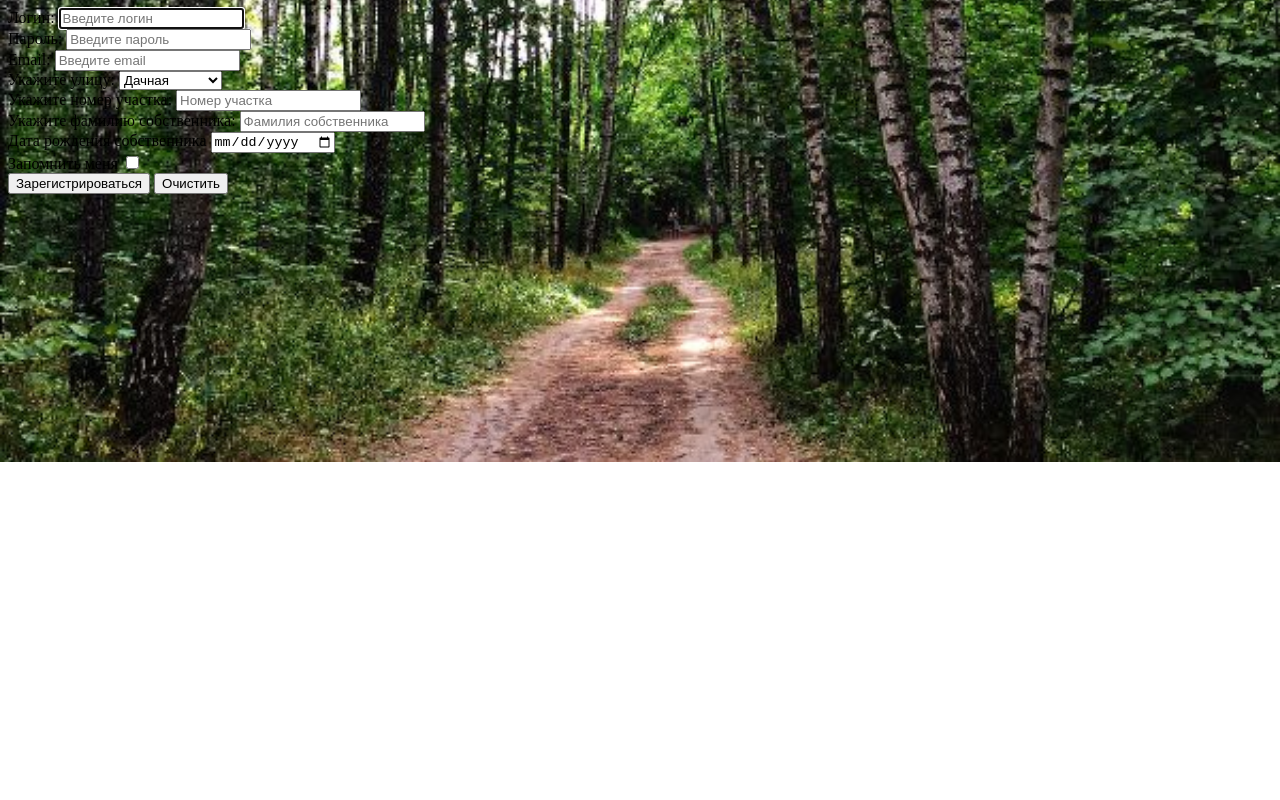
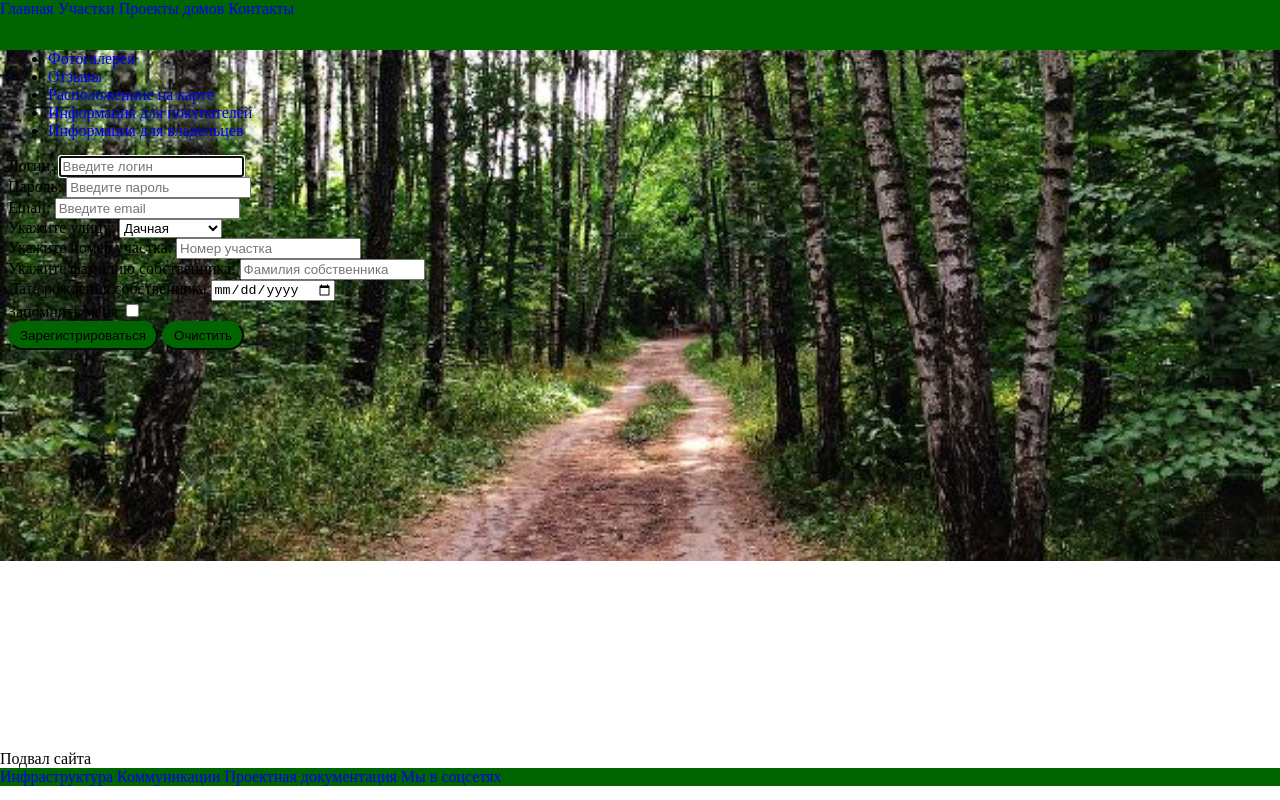
Before and after one commit to gusakovav/homework_html, a plain HTML site: page autorization.html in a window 1280 px wide. Drawn offline with Linux system fonts and the light colour scheme.

Commit message:
hw 27_10

```diff
--- a/autorization.html
+++ b/autorization.html
@@ -2,10 +2,31 @@
 <html lang="ru">
 <head>
     <meta charset="UTF-8">
-    <title>Регистраация</title>
+    <title>Регистрация</title>
     <link rel="stylesheet" href="style/style.css">
 </head>
-<body>
+<body class="page">
+    <header class="header-color">
+        <nav>
+            <a href="index.html">Главная</a>
+            <a href="lands.html">Участки</a>
+            <a href="houses.html">Проекты домов</a>
+            <a href="#">Контакты</a>
+        </nav>
+    </header>
+    <div>
+    <aside class="menu">
+        <nav>
+            <ul>
+                <li><a href="#">Фотогалерея</a></li>
+                <li><a href="#">Отзывы</a></li>
+                <li><a href="#">Расположенние на карте</a></li>
+                <li><a href="#">Информация для покупателей</a></li>
+                <li><a href="#">Информация для владельцев</a></li>
+            </ul>
+        </nav>
+    </aside>
+    <!-- <img class="img" src="img/forest.jpg"> -->
     <form action="#" method="post">
         <div>
             <label for="log">Логин:</label>
@@ -52,9 +73,19 @@
             </label>
         </div>
         <div>
-            <button type="submit">Зарегистрироваться</button>
-            <button type="reset">Очистить</button>
+            <button class="btn" type="submit">Зарегистрироваться</button>
+            <button class="btn" type="reset">Очистить</button>
         </div>
     </form>
+</div>
+    <footer>
+        Подвал сайта
+        <div class="header-color">
+            <a href="#">Инфраструктура</a>
+            <a href="#">Коммуникации</a>
+            <a href="#">Проектная документация</a>
+            <a href="#">Мы в соцсетях</a>
+        </div>
+    </footer>
 </body>
 </html>
--- a/style/style.css
+++ b/style/style.css
@@ -1,6 +1,70 @@
-body {
+.page {
     background-image: url(../img/forest.jpg);
-    background-position: center center;
+    background-position: center;
     background-size: cover;
     background-repeat: no-repeat;
    }
+
+/* body {
+    position: relative;
+    z-index: 5;
+} */
+body {
+    margin-top: 50px;
+    margin-bottom: 50px;
+}
+
+a {
+    /* оформление текста в виде подчерквания, перечеркивания, линии над текстом */
+    text-decoration: none;
+}
+
+.img {
+       position: absolute;
+       height: 100%;
+       width: auto;
+   }
+
+header {
+    position: fixed;
+    left: 0;
+    right: 0;
+    top: 0;
+    z-index: 10;
+}
+
+footer {
+    position: fixed;
+    left: 0;
+    right: 0;
+    bottom: 0;
+    z-index: 10;
+}
+
+header, footer {
+    height: 50px;
+}
+
+.header-color {
+    background-color: darkgreen;
+}
+
+.container {
+    max-width: 1000px;
+    margin: 0 auto;
+}
+
+.menu {
+    text-shadow: 10px 5px 5px darkseagreen;
+}
+
+.btn {
+    background-color: darkgreen;
+    border-color: darkgreen;
+    padding: 5px 10px;
+    border-radius: 25px;
+}
+
+p {
+    box-shadow: 10px 5px 5px darkseagreen;
+}
```
Also changed, not shown: add_good.html (+31 -2 lines), house.html (+6 -5 lines), houses.html (+8 -7 lines), index.html (+10 -9 lines), land.html (+6 -5 lines), lands.html (+9 -8 lines).
